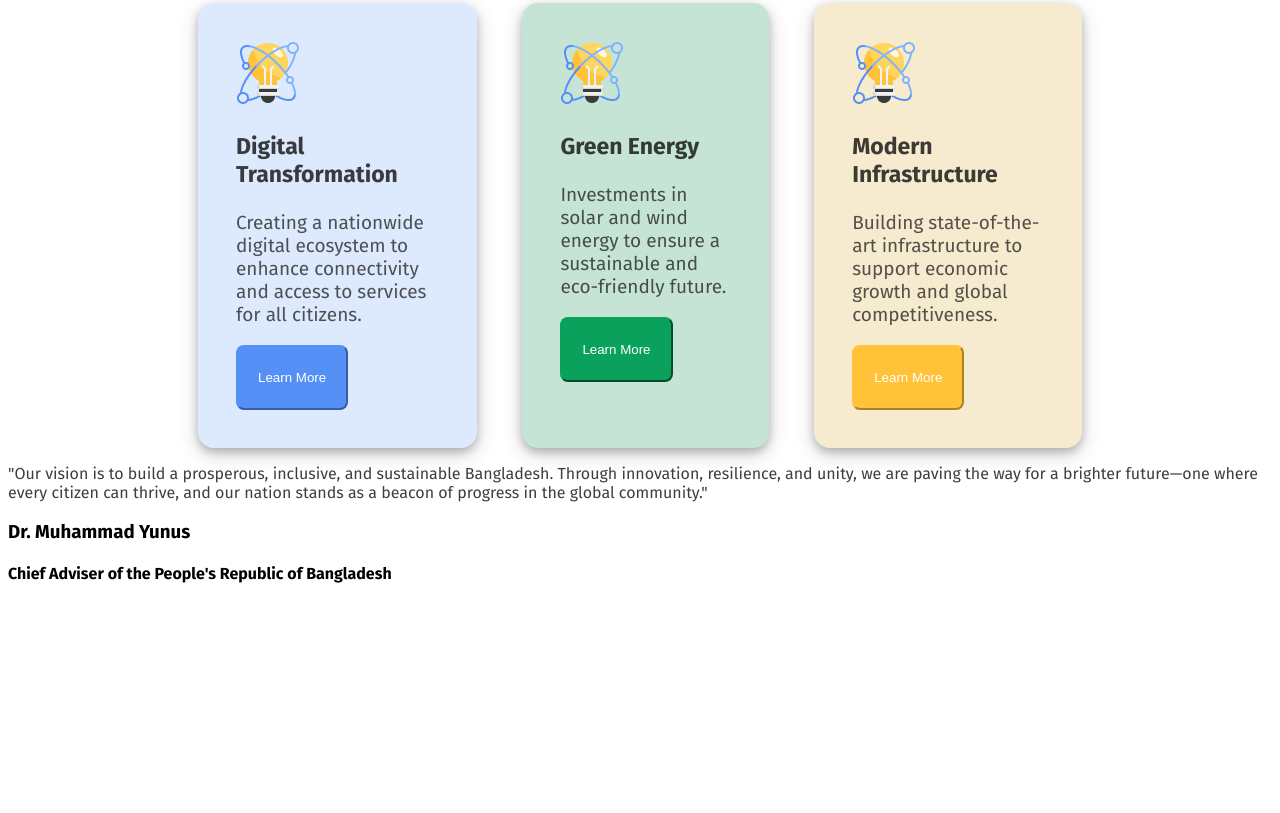
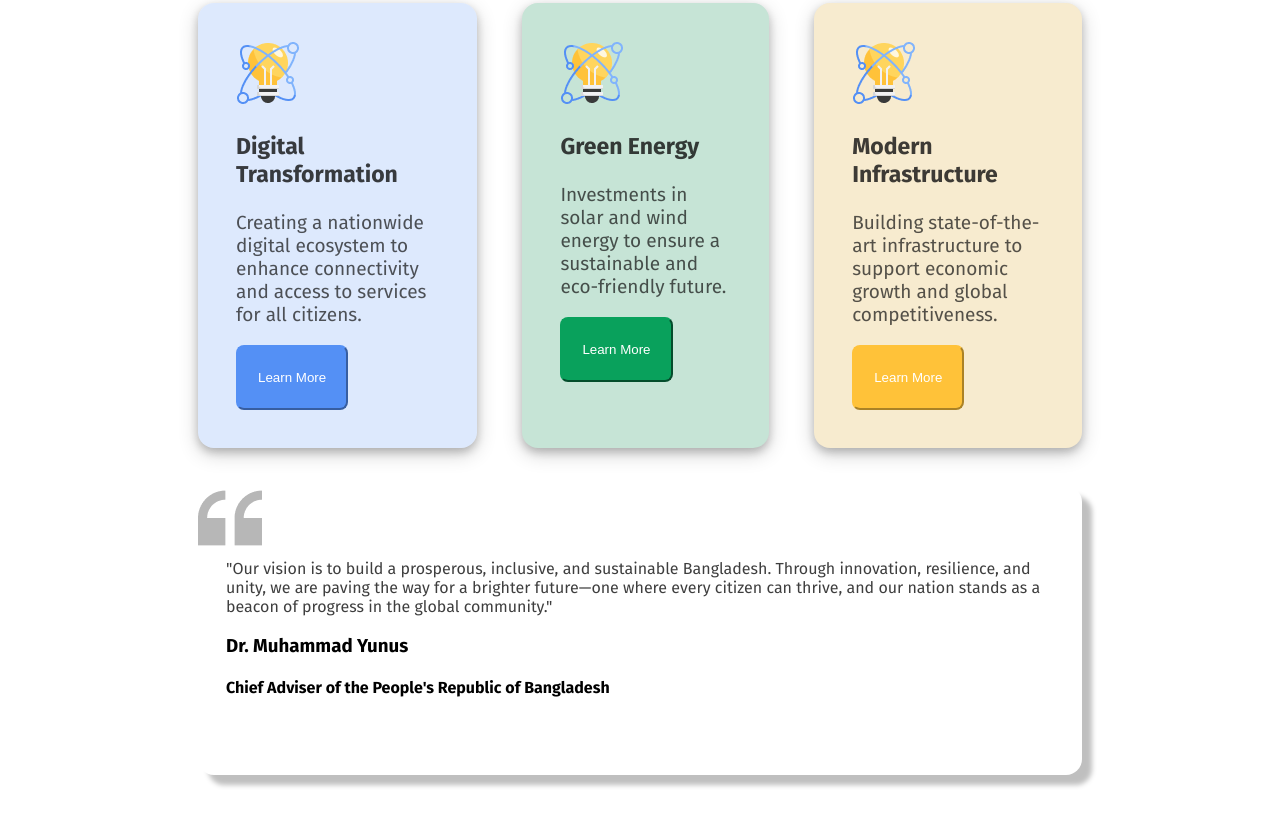
Before and after one commit to shadman7000/Assignment-1, a plain HTML site: page BD.html in a window 1280 px wide. Shown: the part 1677-2490 px from the top of the page. Before the commit the page ends 2281 px from the top, so only its background shows below. Drawn offline with Linux system fonts and the light colour scheme.

Commit message:
added quotes

```diff
--- a/styles/styles.css
+++ b/styles/styles.css
@@ -331,6 +331,12 @@ nav {
 .Quote{
     background-color: #FFFFFF, rgba(14, 14, 14, 0.15);
     border-radius: 16px;
+    padding: 57px 28px;
+    box-shadow: 10px 10px 5px rgba(0, 0, 0, 0.25);
+    margin: 38px 190px 38px 190px;
+    background-image: url(../assets/quote-bg.png);
+    background-repeat: no-repeat;
+    background-position: top left, bottom right;
 }
 .Quote-para{
     color: rgba(14, 14, 14, 0.8);
```
